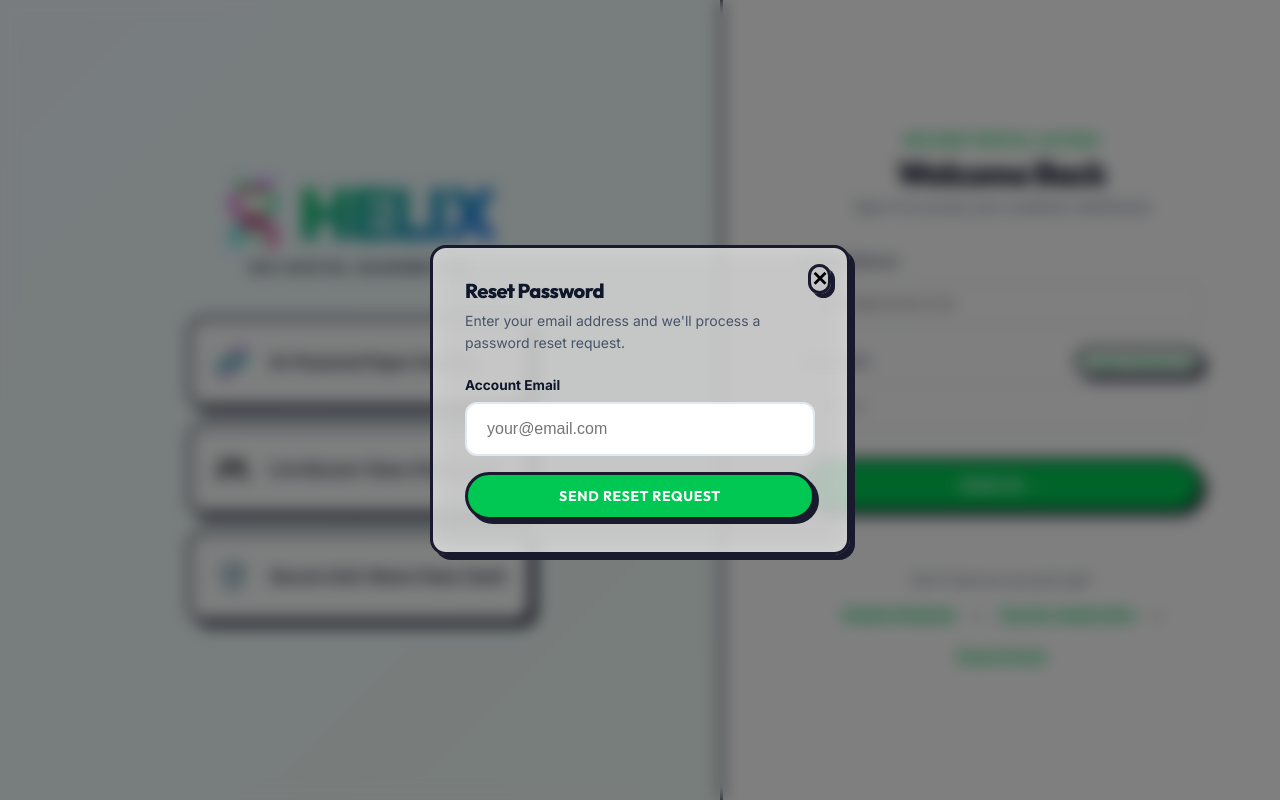
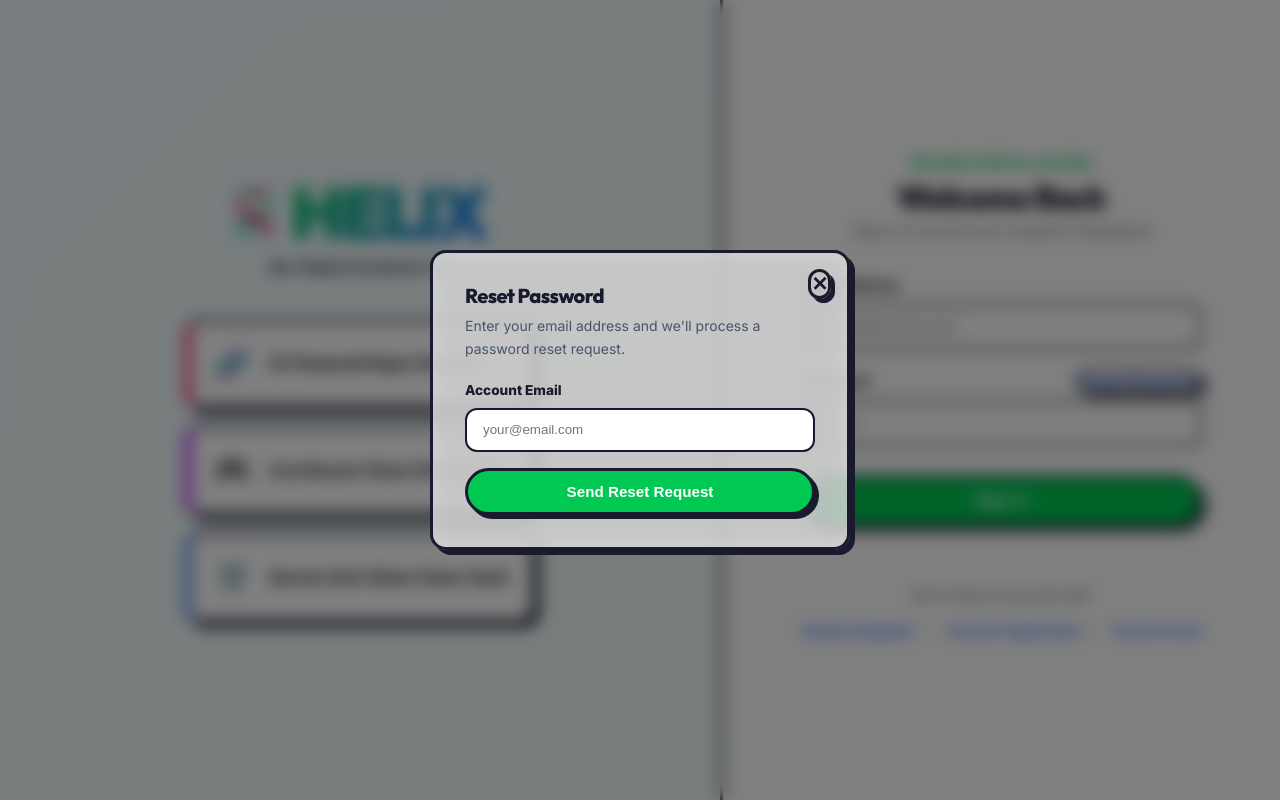
Before and after one commit to shakeeljaleel/EDUplatform, a Next.js app: page /login in a window 1280 px wide. Both pictures are taken after a click on the button "Forgot Password?". Built offline with nearby package versions, Linux system fonts and the light colour scheme.

Commit message:
fix(auth & login ui): update bcrypt salt rounds to 12, re-seed production database, and apply comic UI styling to login page

```diff
--- a/src/app/login/page.tsx
+++ b/src/app/login/page.tsx
@@ -5,9 +5,17 @@ import { useRouter, useSearchParams } from 'next/navigation'
 import DnaHelixLogo from '@/components/DnaHelixLogo'
 
 export default function LoginPage() {
+  const router = useRouter()
+  const searchParams = useSearchParams()
+
+  const reason = searchParams.get('reason')
+  const initialError = (reason === 'forced_logout' || reason === 'session_invalidated')
+    ? 'Your account was signed in on another device. You have been logged out.'
+    : ''
+
   const [email, setEmail] = useState('')
   const [password, setPassword] = useState('')
-  const [error, setError] = useState('')
+  const [error, setError] = useState(initialError)
   const [infoMessage, setInfoMessage] = useState('')
   const [loading, setLoading] = useState(false)
 
@@ -16,16 +24,6 @@ export default function LoginPage() {
   const [forgotEmail, setForgotEmail] = useState('')
   const [forgotStatus, setForgotStatus] = useState<{ type: 'success' | 'error'; message: string } | null>(null)
   const [forgotLoading, setForgotLoading] = useState(false)
-
-  const router = useRouter()
-  const searchParams = useSearchParams()
-
-  useEffect(() => {
-    const reason = searchParams.get('reason')
-    if (reason === 'forced_logout' || reason === 'session_invalidated') {
-      setError('Your account was signed in on another device. You have been logged out.')
-    }
-  }, [searchParams])
 
   useEffect(() => {
     // Prefetch main role dashboards on mount for instant navigation after login
@@ -58,8 +56,8 @@ export default function LoginPage() {
       else if (role === 'ASSISTANT') target = '/dashboard/assistant'
 
       window.location.href = target
-    } catch (err: any) {
-      setError(err.message || 'An error occurred during sign in.')
+    } catch (err: unknown) {
+      setError((err as Error).message || 'An error occurred during sign in.')
       setLoading(false)
     }
   }
@@ -80,7 +78,7 @@ export default function LoginPage() {
       } else {
         setForgotStatus({ type: 'error', message: data.error || 'Failed to request password reset.' })
       }
-    } catch (err) {
+    } catch {
       setForgotStatus({ type: 'error', message: 'Network error. Please try again.' })
     } finally {
       setForgotLoading(false)
@@ -117,7 +115,7 @@ export default function LoginPage() {
               justifyContent: 'center',
               gap: '1rem'
             }}>
-              <DnaHelixLogo style={{ width: '56px', height: '70px' }} />
+              <DnaHelixLogo width={40} height={52} style={{ width: '40px', height: '52px' }} />
               <span style={{
                 background: 'linear-gradient(135deg, var(--accent-primary), var(--dna-blue))',
                 WebkitBackgroundClip: 'text',
@@ -126,7 +124,7 @@ export default function LoginPage() {
                 HELIX
               </span>
             </h1>
-            <p style={{ fontWeight: 900, color: 'var(--text-primary)', marginTop: '0.5rem', textTransform: 'uppercase', letterSpacing: '0.2em', fontSize: '0.75rem' }}>
+            <p style={{ fontWeight: 800, color: 'var(--text-primary)', marginTop: '0.5rem', letterSpacing: '0.05em', fontSize: '0.85rem' }}>
               Bio-Digital Academic OS
             </p>
           </div>
@@ -137,16 +135,27 @@ export default function LoginPage() {
               { icon: '🎮', text: 'Live Buzzer Class Challenges', color: 'var(--dna-purple)' },
               { icon: '🛡️', text: 'Secure Anti-Share Class Vault', color: 'var(--dna-blue)' },
             ].map((f, i) => (
-              <div key={i} className="card" style={{
-                padding: '1.25rem 1.5rem',
-                display: 'flex',
-                alignItems: 'center',
-                gap: '1.25rem',
-                borderLeft: `6px solid ${f.color}`,
-                textAlign: 'left'
-              }}>
+              <div
+                key={i}
+                className="login-feature-card"
+                style={{
+                  padding: '1.25rem 1.5rem',
+                  display: 'flex',
+                  alignItems: 'center',
+                  gap: '1.25rem',
+                  borderLeft: `6px solid ${f.color}`,
+                  borderTop: '3px solid #1a1a2e',
+                  borderRight: '3px solid #1a1a2e',
+                  borderBottom: '3px solid #1a1a2e',
+                  borderRadius: '16px',
+                  boxShadow: '5px 5px 0px #1a1a2e',
+                  background: '#ffffff',
+                  textAlign: 'left',
+                  transition: 'all 0.2s cubic-bezier(0.4, 0, 0.2, 1)'
+                }}
+              >
                 <span style={{ fontSize: '1.75rem' }}>{f.icon}</span>
-                <span style={{ fontWeight: 700, fontSize: '1rem', color: 'var(--text-primary)' }}>{f.text}</span>
+                <span style={{ fontWeight: 800, fontSize: '1rem', color: '#1a1a2e' }}>{f.text}</span>
               </div>
             ))}
           </div>
@@ -168,8 +177,10 @@ export default function LoginPage() {
         <div style={{ width: '100%', maxWidth: '400px' }}>
 
           <div style={{ marginBottom: '2rem', textAlign: 'center' }}>
-            <h4 style={{ color: 'var(--accent-primary)', marginBottom: '0.5rem', fontSize: '0.875rem', textTransform: 'uppercase', letterSpacing: '0.1em', fontWeight: 800 }}>Secure Portal Access</h4>
-            <h2 style={{ fontSize: '2rem', fontWeight: 900, marginBottom: '0.25rem' }}>Welcome Back</h2>
+            <h4 style={{ color: '#00c853', marginBottom: '0.5rem', fontSize: '0.875rem', letterSpacing: '0.05em', fontWeight: 800 }}>
+              Secure portal access
+            </h4>
+            <h2 style={{ fontSize: '2rem', fontWeight: 900, marginBottom: '0.25rem', color: '#1a1a2e' }}>Welcome Back</h2>
             <p style={{ color: 'var(--text-secondary)', fontSize: '0.9rem' }}>Sign in to access your academic dashboard</p>
           </div>
 
@@ -177,7 +188,7 @@ export default function LoginPage() {
             <div style={{
               padding: '0.875rem 1rem',
               background: 'rgba(16, 185, 129, 0.08)',
-              border: '1px solid rgba(16, 185, 129, 0.25)',
+              border: '2px solid #1a1a2e',
               borderRadius: '12px',
               color: '#059669',
               fontSize: '0.875rem',
@@ -195,7 +206,7 @@ export default function LoginPage() {
             <div role="alert" style={{
               padding: '0.875rem 1rem',
               background: 'rgba(239, 68, 68, 0.08)',
-              border: '1px solid rgba(239, 68, 68, 0.25)',
+              border: '2px solid #1a1a2e',
               borderRadius: '12px',
               color: '#dc2626',
               fontSize: '0.875rem',
@@ -211,27 +222,36 @@ export default function LoginPage() {
 
           <form onSubmit={handleLogin} style={{ display: 'flex', flexDirection: 'column', gap: '1.25rem' }}>
             <div>
-              <label htmlFor="login-email" style={{ display: 'block', marginBottom: '0.5rem', fontSize: '0.875rem', fontWeight: 700, color: 'var(--text-secondary)' }}>Email Address</label>
+              <label htmlFor="login-email" style={{ display: 'block', marginBottom: '0.5rem', fontSize: '0.875rem', fontWeight: 800, color: '#1a1a2e' }}>Email Address</label>
               <input
                 id="login-email"
                 type="email"
-                className="input-field"
+                className="login-comic-input"
                 placeholder="name@school.com"
                 value={email}
                 onChange={e => setEmail(e.target.value)}
                 autoComplete="email"
                 required
-                style={{ minHeight: '46px', width: '100%', padding: '0.75rem 1rem', fontSize: '1rem', borderRadius: '10px' }}
+                style={{
+                  minHeight: '46px',
+                  width: '100%',
+                  padding: '0.75rem 1rem',
+                  fontSize: '1rem',
+                  borderRadius: '12px',
+                  border: '2px solid #1a1a2e',
+                  outline: 'none',
+                  transition: 'border-color 0.2s, box-shadow 0.2s'
+                }}
               />
             </div>
 
             <div>
               <div style={{ display: 'flex', justifyContent: 'space-between', alignItems: 'center', marginBottom: '0.5rem' }}>
-                <label htmlFor="login-password" style={{ fontSize: '0.875rem', fontWeight: 700, color: 'var(--text-secondary)' }}>Password</label>
+                <label htmlFor="login-password" style={{ fontSize: '0.875rem', fontWeight: 800, color: '#1a1a2e' }}>Password</label>
                 <button
                   type="button"
                   onClick={() => setShowForgot(true)}
-                  style={{ background: 'none', border: 'none', color: 'var(--accent-primary)', fontSize: '0.8rem', fontWeight: 700, cursor: 'pointer', padding: '4px' }}
+                  style={{ background: 'none', border: 'none', color: '#2979ff', fontSize: '0.85rem', fontWeight: 700, cursor: 'pointer', padding: 0 }}
                 >
                   Forgot Password?
                 </button>
@@ -239,40 +259,67 @@ export default function LoginPage() {
               <input
                 id="login-password"
                 type="password"
-                className="input-field"
+                className="login-comic-input"
                 placeholder="••••••••"
                 value={password}
                 onChange={e => setPassword(e.target.value)}
                 autoComplete="current-password"
                 required
-                style={{ minHeight: '46px', width: '100%', padding: '0.75rem 1rem', fontSize: '1rem', borderRadius: '10px' }}
+                style={{
+                  minHeight: '46px',
+                  width: '100%',
+                  padding: '0.75rem 1rem',
+                  fontSize: '1rem',
+                  borderRadius: '12px',
+                  border: '2px solid #1a1a2e',
+                  outline: 'none',
+                  transition: 'border-color 0.2s, box-shadow 0.2s'
+                }}
               />
             </div>
 
             <button
               type="submit"
-              className="btn-primary"
+              className="login-submit-btn"
               disabled={loading}
-              style={{ width: '100%', minHeight: '48px', padding: '0.875rem', marginTop: '0.5rem', fontSize: '1rem', fontWeight: 800, display: 'flex', justifyContent: 'center', alignItems: 'center', gap: '0.5rem' }}
+              style={{
+                width: '100%',
+                minHeight: '48px',
+                padding: '0.875rem',
+                marginTop: '0.5rem',
+                fontSize: '1rem',
+                fontWeight: 900,
+                color: '#ffffff',
+                background: '#00c853',
+                border: '3px solid #1a1a2e',
+                borderRadius: '50px',
+                boxShadow: '4px 4px 0px #1a1a2e',
+                cursor: loading ? 'not-allowed' : 'pointer',
+                display: 'flex',
+                justifyContent: 'center',
+                alignItems: 'center',
+                gap: '0.5rem',
+                transition: 'all 0.2s ease'
+              }}
             >
               {loading ? (
                 <>
                   <span className="spinner" style={{ width: '18px', height: '18px', border: '2px solid rgba(255,255,255,0.3)', borderTopColor: '#fff', borderRadius: '50%', animation: 'spin 0.8s linear infinite' }}></span>
                   Signing in...
                 </>
-              ) : 'Sign In →'}
+              ) : 'Sign in'}
             </button>
           </form>
 
           {/* Registration Links */}
           <div style={{ marginTop: '2rem', paddingTop: '1.5rem', borderTop: '1px solid rgba(0,0,0,0.08)', textAlign: 'center' }}>
-            <p style={{ fontSize: '0.875rem', color: 'var(--text-secondary)', marginBottom: '0.75rem' }}>Don't have an account yet?</p>
-            <div style={{ display: 'flex', justifyContent: 'center', gap: '1rem', flexWrap: 'wrap' }}>
-              <a href="/register?role=student" style={{ fontWeight: 700, color: 'var(--accent-primary)', fontSize: '0.875rem' }}>Student Register</a>
-              <span style={{ color: 'var(--text-secondary)' }}>•</span>
-              <a href="/register?role=teacher" style={{ fontWeight: 700, color: 'var(--accent-primary)', fontSize: '0.875rem' }}>Teacher Application</a>
-              <span style={{ color: 'var(--text-secondary)' }}>•</span>
-              <a href="/register?role=parent" style={{ fontWeight: 700, color: 'var(--accent-primary)', fontSize: '0.875rem' }}>Parent Portal</a>
+            <p style={{ fontSize: '0.875rem', color: 'var(--text-secondary)', marginBottom: '0.75rem' }}>Don&apos;t have an account yet?</p>
+            <div style={{ display: 'flex', justifyContent: 'center', alignItems: 'center', gap: '0.75rem', flexWrap: 'wrap' }}>
+              <a href="/register?role=student" style={{ fontWeight: 700, color: '#2979ff', fontSize: '0.875rem', textDecoration: 'none' }}>Student Register</a>
+              <span style={{ color: '#cbd5e1', fontWeight: 600 }}>|</span>
+              <a href="/register?role=teacher" style={{ fontWeight: 700, color: '#2979ff', fontSize: '0.875rem', textDecoration: 'none' }}>Teacher Application</a>
+              <span style={{ color: '#cbd5e1', fontWeight: 600 }}>|</span>
+              <a href="/register?role=parent" style={{ fontWeight: 700, color: '#2979ff', fontSize: '0.875rem', textDecoration: 'none' }}>Parent Portal</a>
             </div>
           </div>
         </div>
@@ -285,16 +332,16 @@ export default function LoginPage() {
           background: 'rgba(0, 0, 0, 0.5)', backdropFilter: 'blur(8px)',
           display: 'flex', alignItems: 'center', justifyContent: 'center', padding: '1rem'
         }}>
-          <div className="card" style={{ width: '100%', maxWidth: '420px', padding: '2rem', position: 'relative' }}>
+          <div className="card" style={{ width: '100%', maxWidth: '420px', padding: '2rem', position: 'relative', border: '3px solid #1a1a2e', borderRadius: '16px', boxShadow: '5px 5px 0px #1a1a2e' }}>
             <button
               onClick={() => { setShowForgot(false); setForgotStatus(null); }}
-              style={{ position: 'absolute', top: '1rem', right: '1rem', background: 'none', border: 'none', fontSize: '1.25rem', cursor: 'pointer' }}
+              style={{ position: 'absolute', top: '1rem', right: '1rem', background: 'none', border: 'none', fontSize: '1.25rem', cursor: 'pointer', color: '#1a1a2e', fontWeight: 800 }}
             >
               ✕
             </button>
-            <h3 style={{ fontSize: '1.25rem', fontWeight: 800, marginBottom: '0.5rem' }}>Reset Password</h3>
+            <h3 style={{ fontSize: '1.25rem', fontWeight: 800, marginBottom: '0.5rem', color: '#1a1a2e' }}>Reset Password</h3>
             <p style={{ fontSize: '0.875rem', color: 'var(--text-secondary)', marginBottom: '1.25rem' }}>
-              Enter your email address and we'll process a password reset request.
+              Enter your email address and we&apos;ll process a password reset request.
             </p>
 
             {forgotStatus && (
@@ -302,7 +349,7 @@ export default function LoginPage() {
                 padding: '0.75rem 1rem', borderRadius: '8px', marginBottom: '1rem', fontSize: '0.85rem', fontWeight: 600,
                 background: forgotStatus.type === 'success' ? 'rgba(16,185,129,0.1)' : 'rgba(239,68,68,0.1)',
                 color: forgotStatus.type === 'success' ? '#059669' : '#dc2626',
-                border: `1px solid ${forgotStatus.type === 'success' ? '#059669' : '#dc2626'}`
+                border: `2px solid ${forgotStatus.type === 'success' ? '#059669' : '#dc2626'}`
               }}>
                 {forgotStatus.message}
               </div>
@@ -310,22 +357,41 @@ export default function LoginPage() {
 
             <form onSubmit={handleForgotPassword} style={{ display: 'flex', flexDirection: 'column', gap: '1rem' }}>
               <div>
-                <label style={{ display: 'block', fontSize: '0.85rem', fontWeight: 700, marginBottom: '0.35rem' }}>Account Email</label>
+                <label style={{ display: 'block', fontSize: '0.85rem', fontWeight: 800, marginBottom: '0.35rem', color: '#1a1a2e' }}>Account Email</label>
                 <input
                   type="email"
-                  className="input-field"
+                  className="login-comic-input"
                   required
                   value={forgotEmail}
                   onChange={e => setForgotEmail(e.target.value)}
                   placeholder="your@email.com"
-                  style={{ minHeight: '44px', width: '100%' }}
+                  style={{
+                    minHeight: '44px',
+                    width: '100%',
+                    padding: '0.75rem 1rem',
+                    borderRadius: '12px',
+                    border: '2px solid #1a1a2e',
+                    outline: 'none'
+                  }}
                 />
               </div>
               <button
                 type="submit"
-                className="btn-primary"
+                className="login-submit-btn"
                 disabled={forgotLoading}
-                style={{ width: '100%', minHeight: '44px', padding: '0.75rem' }}
+                style={{
+                  width: '100%',
+                  minHeight: '44px',
+                  padding: '0.75rem',
+                  fontSize: '0.95rem',
+                  fontWeight: 900,
+                  color: '#ffffff',
+                  background: '#00c853',
+                  border: '3px solid #1a1a2e',
+                  borderRadius: '50px',
+                  boxShadow: '4px 4px 0px #1a1a2e',
+                  cursor: forgotLoading ? 'not-allowed' : 'pointer'
+                }}
               >
                 {forgotLoading ? 'Processing...' : 'Send Reset Request'}
               </button>
@@ -338,6 +404,22 @@ export default function LoginPage() {
         @keyframes spin {
           to { transform: rotate(360deg); }
         }
+        .login-feature-card:hover {
+          transform: translateY(-3px);
+          box-shadow: 7px 7px 0px #1a1a2e !important;
+        }
+        .login-comic-input:focus {
+          border-color: #00c853 !important;
+          box-shadow: 0 0 0 3px rgba(0, 200, 83, 0.2) !important;
+        }
+        .login-submit-btn:hover:not(:disabled) {
+          transform: translateY(-2px);
+          box-shadow: 6px 6px 0px #1a1a2e !important;
+        }
+        .login-submit-btn:active:not(:disabled) {
+          transform: translateY(1px);
+          box-shadow: 2px 2px 0px #1a1a2e !important;
+        }
         @media (max-width: 1024px) {
           .desktop-only-left-panel { display: none !important; }
         }
```
Also changed, not shown: scripts/seed-test-data.ts (+13 -13 lines).
